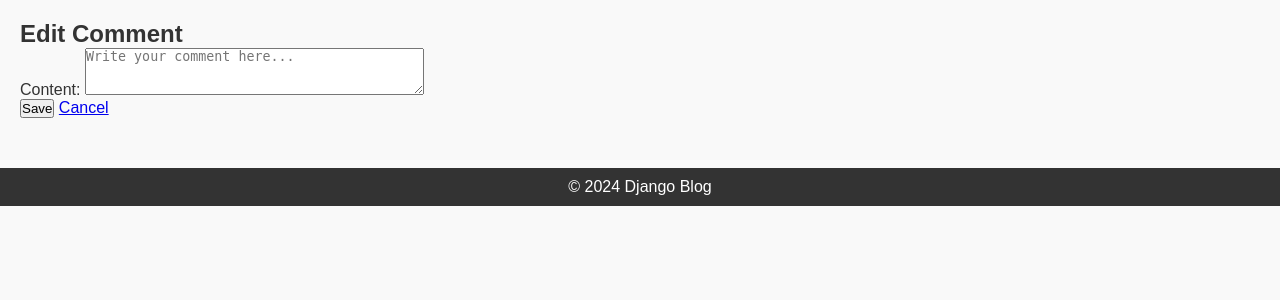
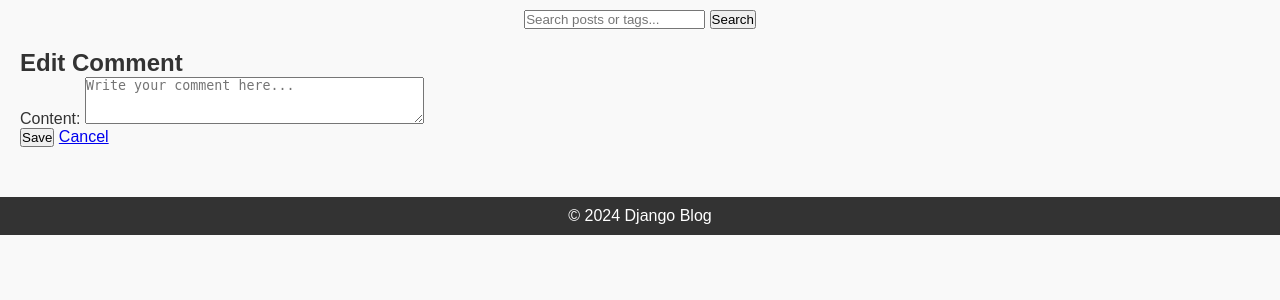
Before and after one commit to mtsdb/Alx_DjangoLearnLab, a Django app: page /post/1/comments/new/ in a window 1280 px wide. Shown: the part 41-341 px from the top of the page. Run offline with Django 4.2, Linux system fonts and the light colour scheme; the visitor is signed in with stand-in values (Sample User, id 1).

Commit message:
Implement tagging and search functionality for blog posts

```diff
--- a/django_blog/blog/forms.py
+++ b/django_blog/blog/forms.py
@@ -23,6 +23,28 @@ class PostForm(forms.ModelForm):
         model = Post
         fields = ("title", "content")
 
+    tags = forms.CharField(required=False, help_text="Comma-separated tags", widget=forms.TextInput())
+
+    def __init__(self, *args, **kwargs):
+        super().__init__(*args, **kwargs)
+        if self.instance and hasattr(self.instance, 'tags'):
+            self.fields['tags'].initial = ', '.join([t.name for t in self.instance.tags.all()])
+
+    def save(self, commit=True):
+        instance = super().save(commit=False)
+        tags_str = self.cleaned_data.get('tags', '')
+        if commit:
+            instance.save()
+            # process tags
+            tag_names = [t.strip() for t in tags_str.split(',') if t.strip()]
+            from .models import Tag
+            tags = []
+            for name in tag_names:
+                tag, _ = Tag.objects.get_or_create(name=name)
+                tags.append(tag)
+            instance.tags.set(tags)
+        return instance
+
 
 class CommentForm(forms.ModelForm):
     class Meta:
--- a/django_blog/blog/models.py
+++ b/django_blog/blog/models.py
@@ -28,3 +28,15 @@ class Comment(models.Model):
 
 	def __str__(self):
 		return f"Comment by {self.author.username} on {self.post.title}"
+
+
+class Tag(models.Model):
+	name = models.CharField(max_length=50, unique=True)
+
+	def __str__(self):
+		return self.name
+
+
+# Add tags M2M to Post
+if not hasattr(Post, 'tags'):
+	Post.add_to_class('tags', models.ManyToManyField(Tag, blank=True, related_name='posts'))
--- a/django_blog/blog/templates/blog/base.html
+++ b/django_blog/blog/templates/blog/base.html
@@ -19,6 +19,13 @@
         </nav>
     </header>
 
+    <div style="text-align:center; margin:10px;">
+        <form method="get" action="{% url 'blog:search' %}">
+            <input type="text" name="q" placeholder="Search posts or tags..." />
+            <button type="submit">Search</button>
+        </form>
+    </div>
+
     <div class="content">
         {% block content %}
         <!-- Page-specific content goes here -->
--- a/django_blog/blog/templates/blog/post_detail.html
+++ b/django_blog/blog/templates/blog/post_detail.html
@@ -48,5 +48,9 @@
     {% endif %}
 </section>
 
+{% if object.tags.all %}
+    <p>Tags: {% for tag in object.tags.all %}<a href="{% url 'blog:posts_by_tag' tag.name %}">{{ tag.name }}</a>{% if not forloop.last %}, {% endif %}{% endfor %}</p>
+{% endif %}
+
 <p><a href="{% url 'blog:posts' %}">Back to posts</a></p>
 {% endblock %}
--- a/django_blog/blog/templates/blog/post_form.html
+++ b/django_blog/blog/templates/blog/post_form.html
@@ -7,6 +7,10 @@
 <form method="post">
     {% csrf_token %}
     {{ form.as_p }}
+    <p>
+        <label for="id_tags">Tags (comma-separated)</label>
+        {{ form.tags }}
+    </p>
     <button type="submit">Save</button>
     <a href="{% url 'blog:posts' %}">Cancel</a>
 </form>
--- a/django_blog/blog/urls.py
+++ b/django_blog/blog/urls.py
@@ -29,4 +29,7 @@ urlpatterns = [
     path("post/<int:pk>/comments/new/", views.CommentCreateView.as_view(), name="comment_create_post_pk"),
     path("comment/<int:pk>/update/", views.CommentUpdateView.as_view(), name="comment_update"),
     path("comment/<int:pk>/delete/", views.CommentDeleteView.as_view(), name="comment_delete_alt"),
+    # Tagging & search
+    path('tags/<str:tag_name>/', views.posts_by_tag, name='posts_by_tag'),
+    path('search/', views.search, name='search'),
 ]
--- a/django_blog/blog/views.py
+++ b/django_blog/blog/views.py
@@ -49,6 +49,24 @@ class PostListView(ListView):
 	template_name = "blog/posts_list.html"
 	context_object_name = "posts"
 	ordering = ["-published_date"]
+
+
+def posts_by_tag(request, tag_name):
+	from .models import Tag
+	tag = Tag.objects.filter(name=tag_name).first()
+	posts = tag.posts.all().order_by('-published_date') if tag else Post.objects.none()
+	return render(request, 'blog/posts_list.html', {'posts': posts, 'tag': tag})
+
+
+def search(request):
+	query = request.GET.get('q', '').strip()
+	posts = Post.objects.none()
+	if query:
+		from django.db.models import Q
+		posts = Post.objects.filter(
+			Q(title__icontains=query) | Q(content__icontains=query) | Q(tags__name__icontains=query)
+		).distinct().order_by('-published_date')
+	return render(request, 'blog/search_results.html', {'posts': posts, 'query': query})
 
 
 class PostDetailView(DetailView):
```
Also changed, not shown: django_blog/blog/templates/blog/posts_list.html (+7 -0 lines), django_blog/blog/templates/blog/search_results.html (added, +16 -0 lines), django_blog/blog/migrations/0003_tag_post_tags.py (added), django_blog/db.sqlite3.
